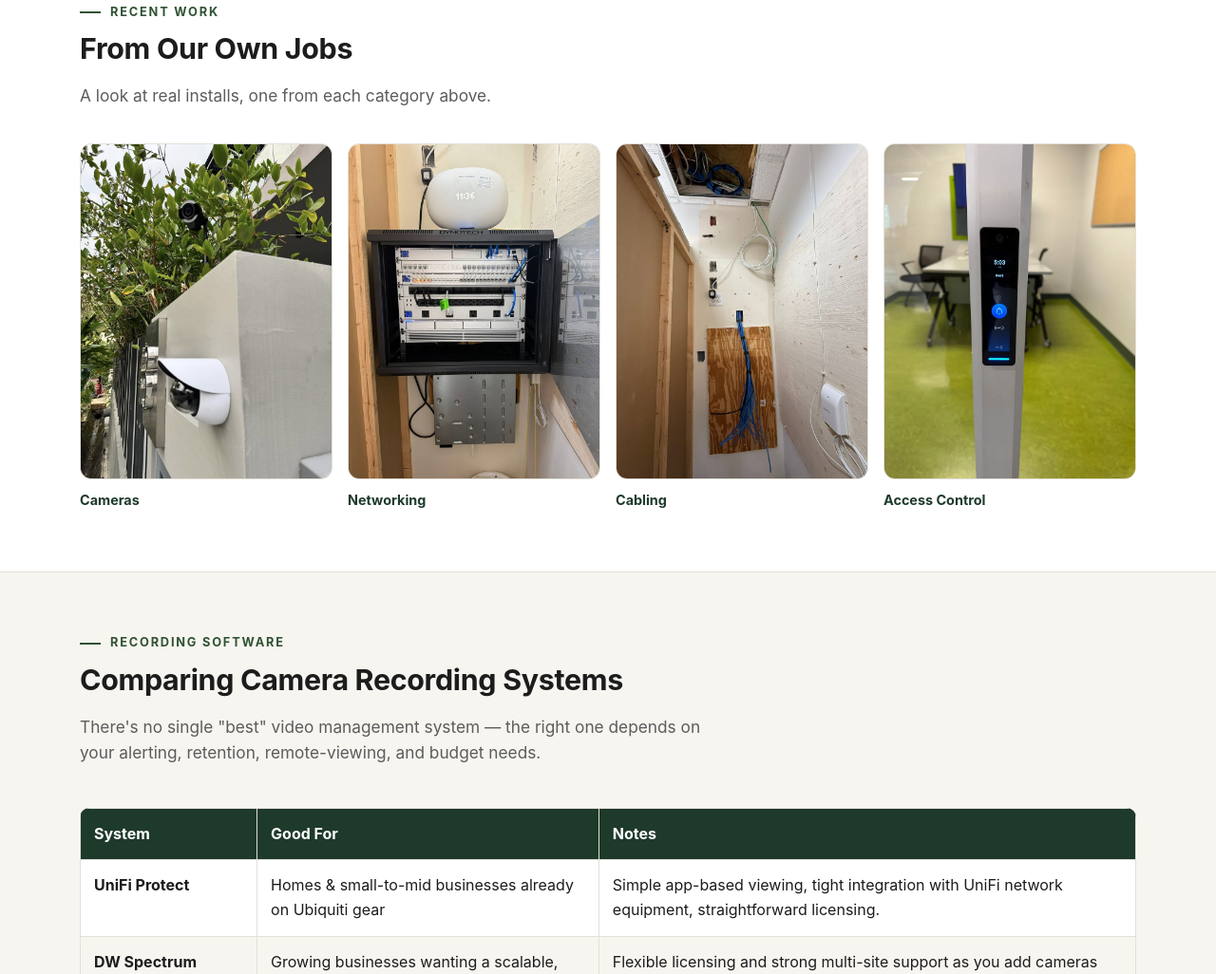
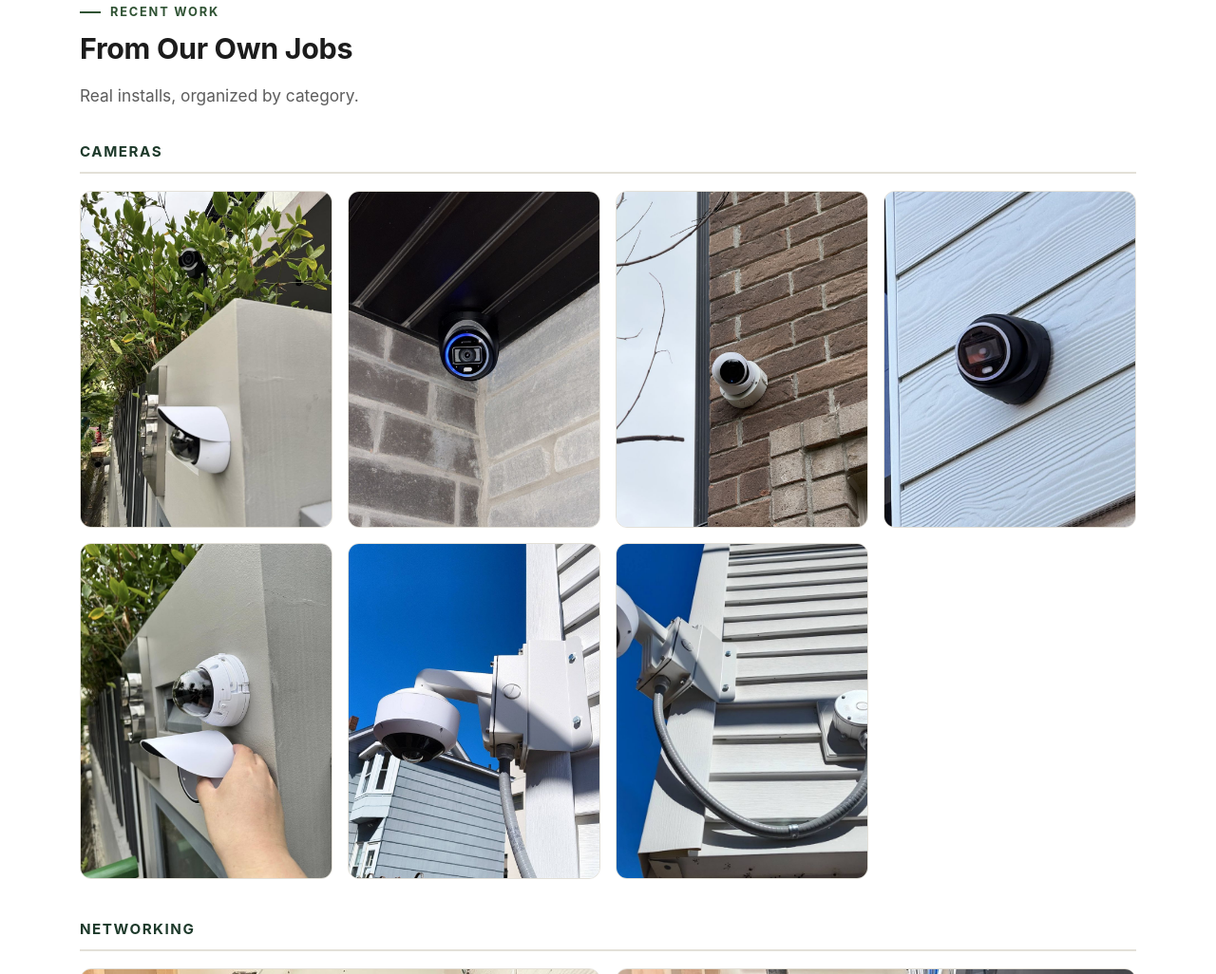
Before and after one commit to ConnorFiatal/RWSCo, a plain HTML site: page systems.html in a window 1280 px wide. Shown: the part 1699-2725 px from the top of the page at 95% size. Drawn offline with Linux system fonts and the light colour scheme.

Commit message:
Expand What We Install photo gallery, drop cabling photo
Reorganize Recent Work into per-category subsections (Cameras,
Networking, Access Control) with more real jobsite photos in each,
reusing the About page's camera photos too. Removed the cabling
photo/category since there wasn't a strong shot for it.

Co-Authored-By: Claude Sonnet 5 <noreply@anthropic.com>

```diff
--- a/systems.html
+++ b/systems.html
@@ -127,32 +127,37 @@
     <div class="section-head">
       <div class="eyebrow">Recent Work</div>
       <h2>From Our Own Jobs</h2>
-      <p class="lead">A look at real installs, one from each category above.</p>
+      <p class="lead">Real installs, organized by category.</p>
     </div>
-    <div class="photo-grid">
-      <div>
-        <a href="images/install-photos/camera-01.jpg" target="_blank" rel="noopener">
-          <img src="images/install-photos/camera-01.jpg" alt="UniFi Protect bullet camera installed on an exterior pole" loading="lazy">
-        </a>
-        <div class="cap">Cameras</div>
+
+    <div class="brand-section">
+      <h3>Cameras</h3>
+      <div class="photo-grid">
+        <a href="images/install-photos/camera-01.jpg" target="_blank" rel="noopener"><img src="images/install-photos/camera-01.jpg" alt="UniFi Protect bullet camera installed on an exterior pole among bushes" loading="lazy"></a>
+        <a href="images/gallery/install-01.jpg" target="_blank" rel="noopener"><img src="images/gallery/install-01.jpg" alt="UniFi Protect turret camera installed under an eave corner on a brick building" loading="lazy"></a>
+        <a href="images/gallery/install-02.jpg" target="_blank" rel="noopener"><img src="images/gallery/install-02.jpg" alt="UniFi Protect turret camera installed on a brick exterior wall" loading="lazy"></a>
+        <a href="images/gallery/install-03.jpg" target="_blank" rel="noopener"><img src="images/gallery/install-03.jpg" alt="UniFi Protect turret camera installed on siding" loading="lazy"></a>
+        <a href="images/install-photos/camera-03.jpg" target="_blank" rel="noopener"><img src="images/install-photos/camera-03.jpg" alt="UniFi Protect bullet camera installed on a wall corner near a fence line" loading="lazy"></a>
+        <a href="images/install-photos/camera-04.jpg" target="_blank" rel="noopener"><img src="images/install-photos/camera-04.jpg" alt="UniFi Protect dome camera on an arm mount against a clear sky" loading="lazy"></a>
+        <a href="images/install-photos/camera-05.jpg" target="_blank" rel="noopener"><img src="images/install-photos/camera-05.jpg" alt="UniFi Protect bullet camera and junction box installed on siding" loading="lazy"></a>
       </div>
-      <div>
-        <a href="images/install-photos/networking-01.jpg" target="_blank" rel="noopener">
-          <img src="images/install-photos/networking-01.jpg" alt="UniFi network rack with switch, gateway, and patch panel installed in a closet" loading="lazy">
-        </a>
-        <div class="cap">Networking</div>
+    </div>
+
+    <div class="brand-section">
+      <h3>Networking</h3>
+      <div class="photo-grid">
+        <a href="images/install-photos/networking-01.jpg" target="_blank" rel="noopener"><img src="images/install-photos/networking-01.jpg" alt="UniFi network rack with switch, gateway, and patch panel installed in a closet" loading="lazy"></a>
+        <a href="images/install-photos/networking-02.jpg" target="_blank" rel="noopener"><img src="images/install-photos/networking-02.jpg" alt="Wall-mounted network panel with switches and patch cabling" loading="lazy"></a>
       </div>
-      <div>
-        <a href="images/install-photos/cabling-01.jpg" target="_blank" rel="noopener">
-          <img src="images/install-photos/cabling-01.jpg" alt="Structured cabling run to a wall-mounted patch board" loading="lazy">
-        </a>
-        <div class="cap">Cabling</div>
-      </div>
-      <div>
-        <a href="images/install-photos/access-01.jpg" target="_blank" rel="noopener">
-          <img src="images/install-photos/access-01.jpg" alt="UniFi Access reader installed at an office door" loading="lazy">
-        </a>
-        <div class="cap">Access Control</div>
+    </div>
+
+    <div class="brand-section">
+      <h3>Access Control</h3>
+      <div class="photo-grid">
+        <a href="images/install-photos/access-01.jpg" target="_blank" rel="noopener"><img src="images/install-photos/access-01.jpg" alt="UniFi Access reader installed at an office door" loading="lazy"></a>
+        <a href="images/install-photos/access-02.jpg" target="_blank" rel="noopener"><img src="images/install-photos/access-02.jpg" alt="Office hallway with two UniFi Access-controlled doors" loading="lazy"></a>
+        <a href="images/install-photos/access-03.jpg" target="_blank" rel="noopener"><img src="images/install-photos/access-03.jpg" alt="UniFi Access reader installed at a second office door" loading="lazy"></a>
+        <a href="images/install-photos/access-04.jpg" target="_blank" rel="noopener"><img src="images/install-photos/access-04.jpg" alt="Video intercom unit installed at an entrance" loading="lazy"></a>
       </div>
     </div>
   </div>
```
Also changed, not shown: images/install-photos/access-02.jpg (added), images/install-photos/access-03.jpg (added), images/install-photos/access-04.jpg (added), images/install-photos/cabling-01.jpg (deleted), images/install-photos/camera-03.jpg (added), images/install-photos/camera-04.jpg (added), images/install-photos/camera-05.jpg (added), images/install-photos/networking-02.jpg (added).
